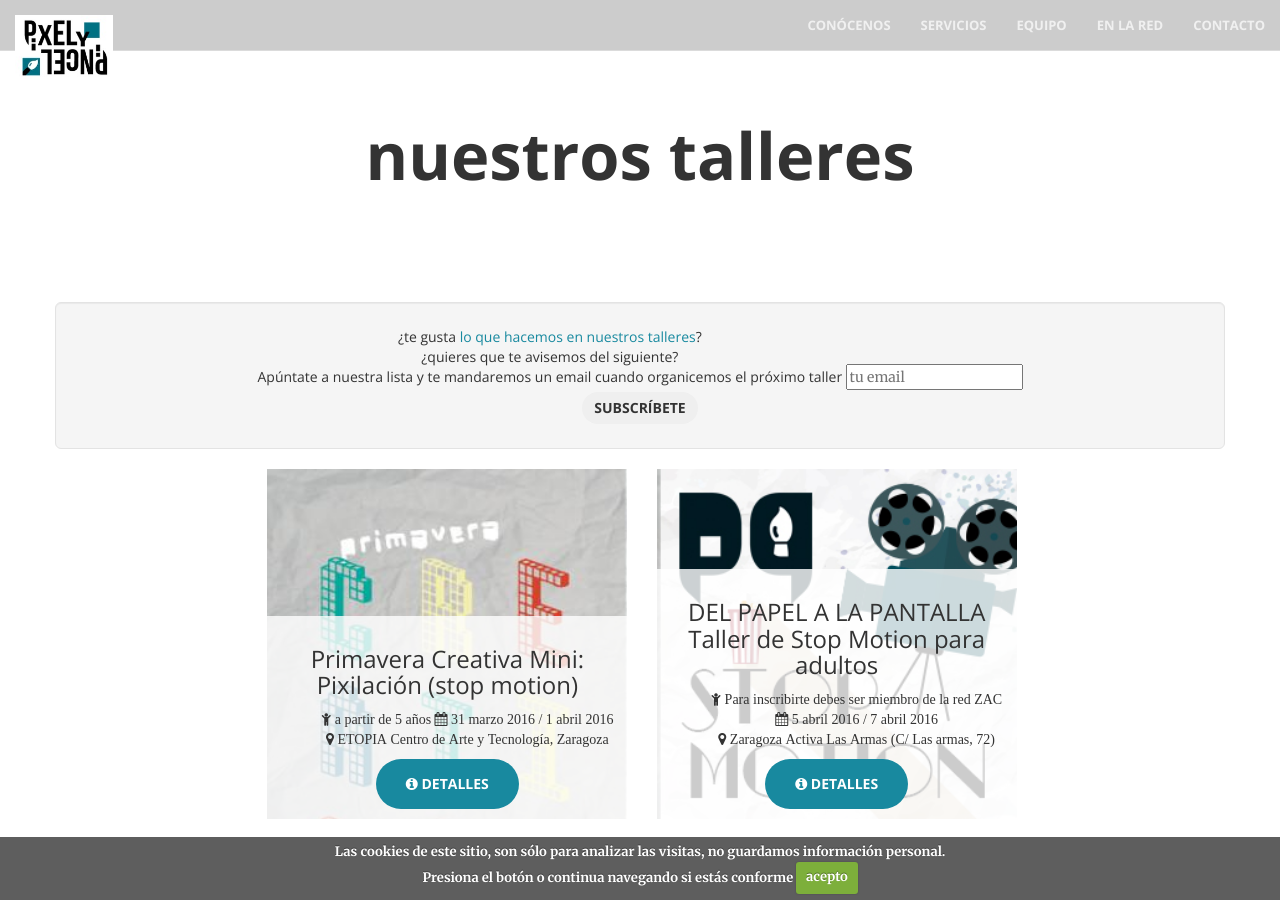
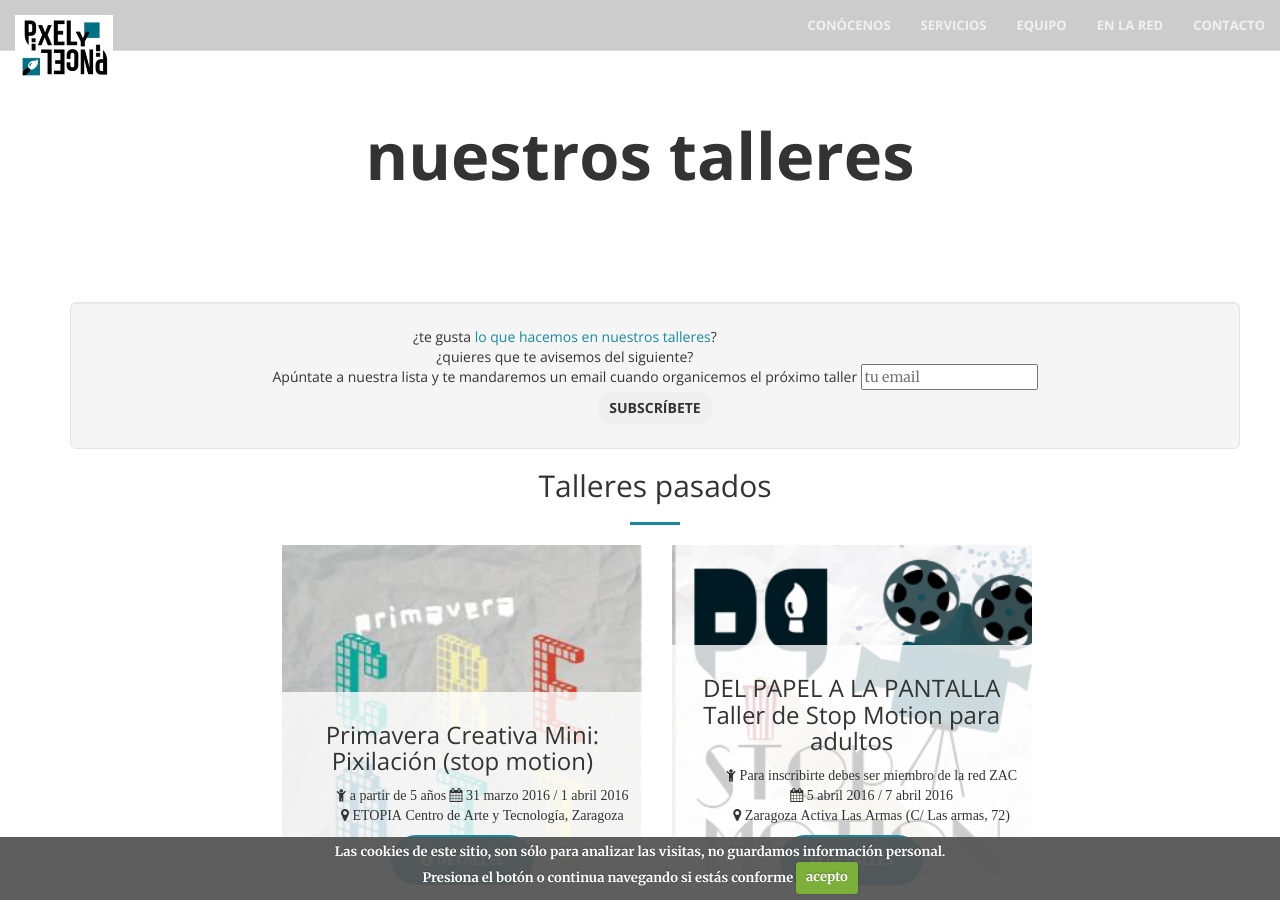
Before and after one commit to patrijoven/pixelypincel.github.io, a Jekyll site: the page built from talleres.html, in a window 1280 px wide and 900 px high. Built offline with Jekyll 4.4.1, drawn with Linux system fonts in a browser that asks for light colours; comment, search, counter and statistics services are not loaded.

Commit message:
Lista los talleres pasados en la pagina de talleres

```diff
--- a/talleres.html
+++ b/talleres.html
@@ -3,9 +3,34 @@ title: nuestros talleres
 layout: page
 permalink: /talleres/index.html
 ---
-<div class="row row-centered">
-  {% include mailchimp-subscribe.html %}
-  {% for taller in site.talleres %}
-  {% include taller-thumb.html %}
-  {% endfor %}
-</div>
+{% assign talleres_activos = (site.talleres | where: 'taller_activo', "si") %}
+
+  <div class="container">
+    <div class="row row-centered">
+      {% include mailchimp-subscribe.html %}
+    </div>
+  </div>
+
+{% if talleres_activos.size > 0 %}
+  <div class="container">
+    <div class="row row-centered">
+      <h2 class="section-heading">Próximos talleres</h2>
+      <hr class="primary">
+      {% for taller in talleres_activos %}
+      {% include taller-thumb.html %}
+      {% endfor %}
+    </div>
+  </div>
+{% endif %}
+
+  <div class="container">
+    <div class="row row-centered">
+      <h2 class="section-heading">Talleres pasados</h2>
+      <hr class="primary">
+      {% for taller in site.talleres %}
+      {% if taller.taller_activo == false %}
+      {% include taller-thumb.html %}
+      {% endif %}
+      {% endfor %}
+    </div>
+  </div>
```
